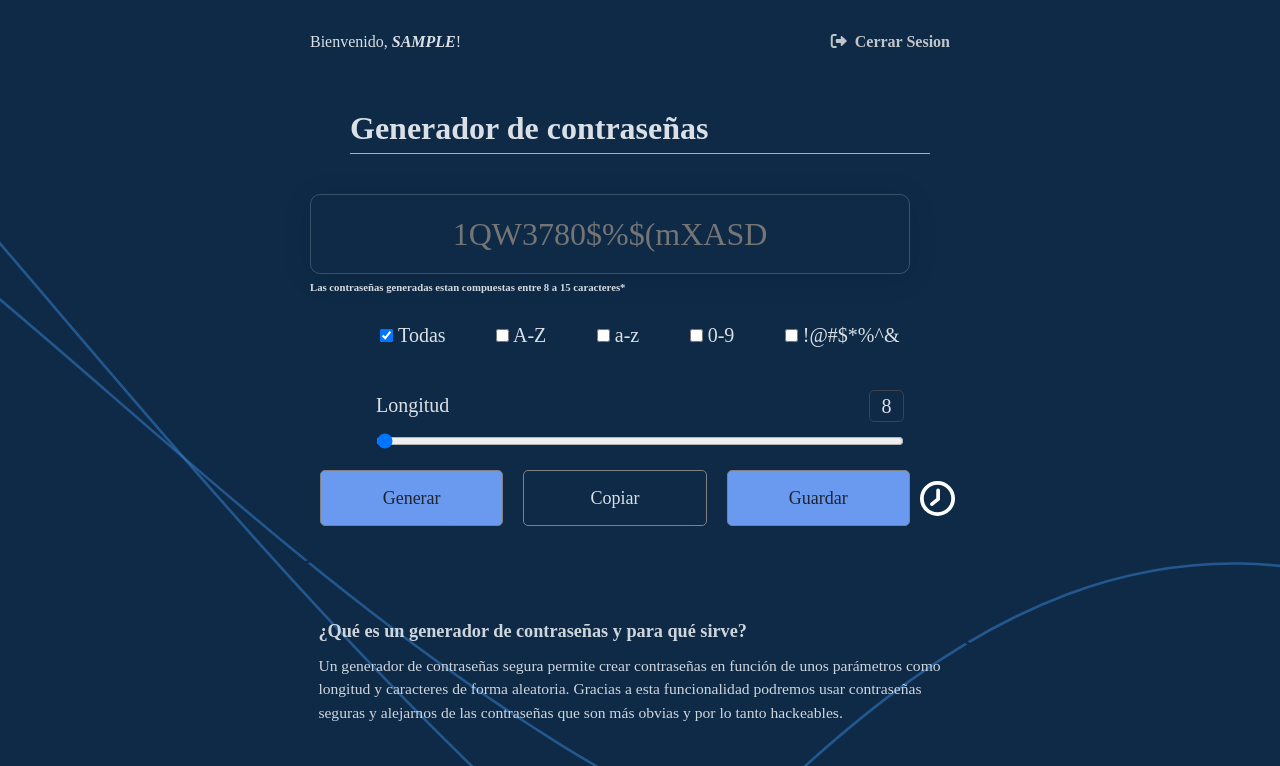
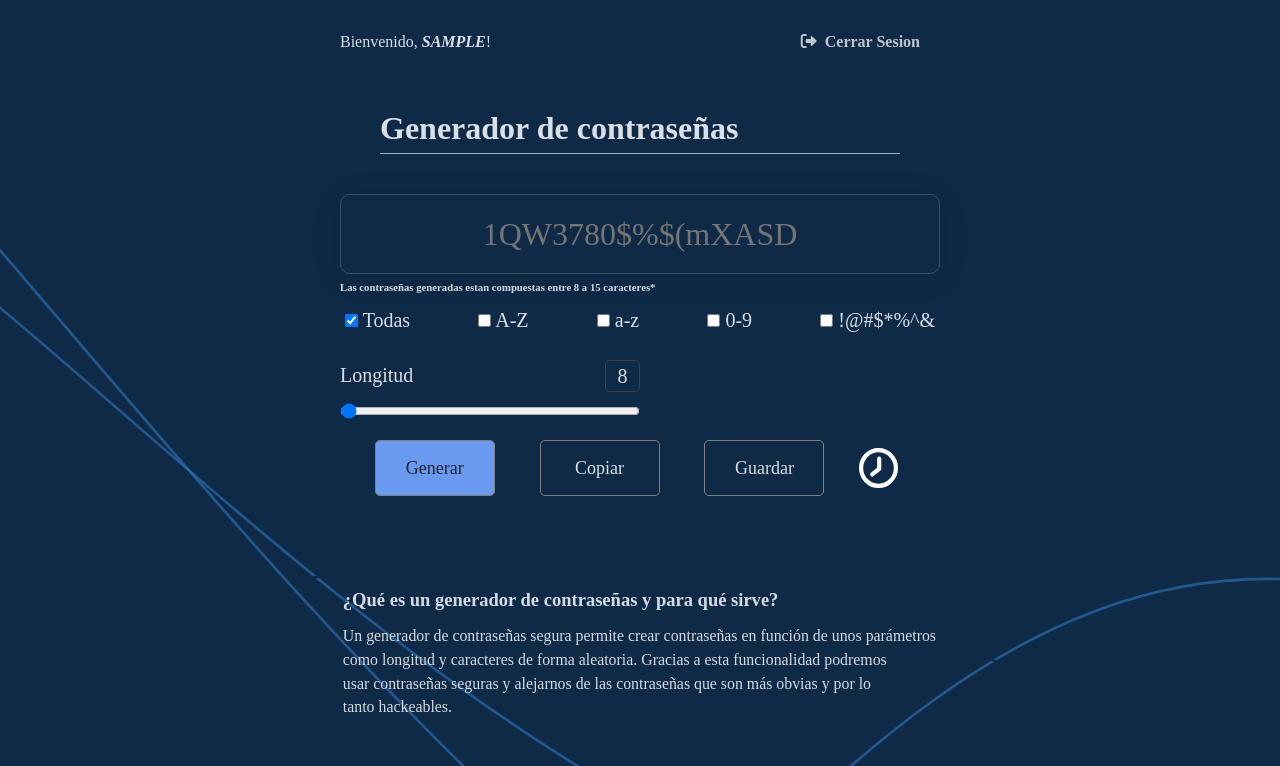
Before and after one commit to DarielsMtz/KeyMaster, a PHP site: page /generador.php in a window 1280 px wide. Shown: the top 766 px of the page. Run offline with PHP 8.4, Linux system fonts and the light colour scheme; the visitor is signed in with stand-in values (Sample User, id 1).

Commit message:
Cosas variadas

```diff
--- a/css/style.css
+++ b/css/style.css
@@ -525,6 +525,7 @@ body {
     /* Apartado del main */
     & .generador__main {
       padding: 20px 0;
+      /* border: 1px solid red; */
 
       & h6 {
         margin: 5px 0;
@@ -602,33 +603,22 @@ body {
       /* Apartado de opciones */
       & .generador__main-opciones {
         display: flex;
-        justify-content: space-evenly;
-        padding: var(--padding);
+        justify-content: space-between;
+        padding: 5px;
         font-size: 20px;
-
-        & input[type="checkbox"] + label {
-          font-weight: bold;
-          line-height: 3em;
-          color: #ccc;
-          cursor: pointer;
-        }
-
-        & input[type="checkbox"]:checked {
-          color: #0fbf12;
-        }
       }
 
       /* Apartado de las longitudes */
       & .generador__main-longitudes {
         display: flex;
-        justify-content: center;
+        justify-content: space-between;
         padding: 20px 0;
 
         & article {
           display: flex;
           flex-direction: column;
           gap: 10px 0;
-          width: 80%;
+          width: 50%;
 
           & label {
             display: flex;
@@ -655,8 +645,9 @@ body {
         align-items: center;
 
         .generar,
-        .copiar {
-          width: 200px;
+        .copiar,
+        .guardar {
+          width: 120px;
           height: auto;
           margin: 0 10px;
           cursor: pointer;
@@ -665,7 +656,7 @@ body {
 
           &:hover {
             box-shadow: rgba(0, 0, 0, 0.45) 0px 25px 20px -20px;
-            scale: 1.01;
+            scale: 1.02;
           }
         }
 
@@ -673,6 +664,9 @@ body {
           background-color: #6a99f0;
           color: var(--color-azul-marino);
         }
+
+        /* .guardar {
+        } */
 
         & #historial img {
           width: 70%;
@@ -748,7 +742,6 @@ body {
   justify-content: center;
   align-items: center;
   height: 100%;
-  background-image: url(../svg/Moon.svg);
   background-repeat: no-repeat;
   background-position: center;
 
@@ -756,8 +749,9 @@ body {
   #privacidad,
   #cookies {
     padding: 100px;
+
     & .privacidad__main {
-      width: 1000px;
+      width: 1200px;
       height: auto;
 
       /* Apartado del texto */
--- a/generador.php
+++ b/generador.php
@@ -34,9 +34,7 @@ session_start();
     <link rel="shortcut icon" href="favicon.ico" type="image/x-icon" />
 
     <!-- Enlace de inconos de interfaz -->
-    <link rel="stylesheet" href="https://cdnjs.cloudflare.com/ajax/libs/font-awesome/6.2.0/css/all.min.css"
-        integrity="sha512-xh6O/CkQoPOWDdYTDqeRdPCVd1SpvCA9XXcUnZS2FmJNp1coAFzvtCN9BmamE+4aHK8yyUHUSCcJHgXloTyT2A=="
-        crossorigin="anonymous" referrerpolicy="no-referrer">
+    <link rel="stylesheet" href="https://cdnjs.cloudflare.com/ajax/libs/font-awesome/6.2.0/css/all.min.css" integrity="sha512-xh6O/CkQoPOWDdYTDqeRdPCVd1SpvCA9XXcUnZS2FmJNp1coAFzvtCN9BmamE+4aHK8yyUHUSCcJHgXloTyT2A==" crossorigin="anonymous" referrerpolicy="no-referrer">
 
     <!-- links de estilos -->
     <link rel="stylesheet" href="css/style.css" />
@@ -127,7 +125,7 @@ session_start();
 
 
                 <!-- Boton de guardar contraseñas -->
-                <button type="button" id="guardar_contrasena" class="generar">
+                <button type="button" id="guardar_contrasena" class="guardar">
                     Guardar
                 </button>
 
```
Also changed, not shown: svg/fondo_simple1.svg (added).
